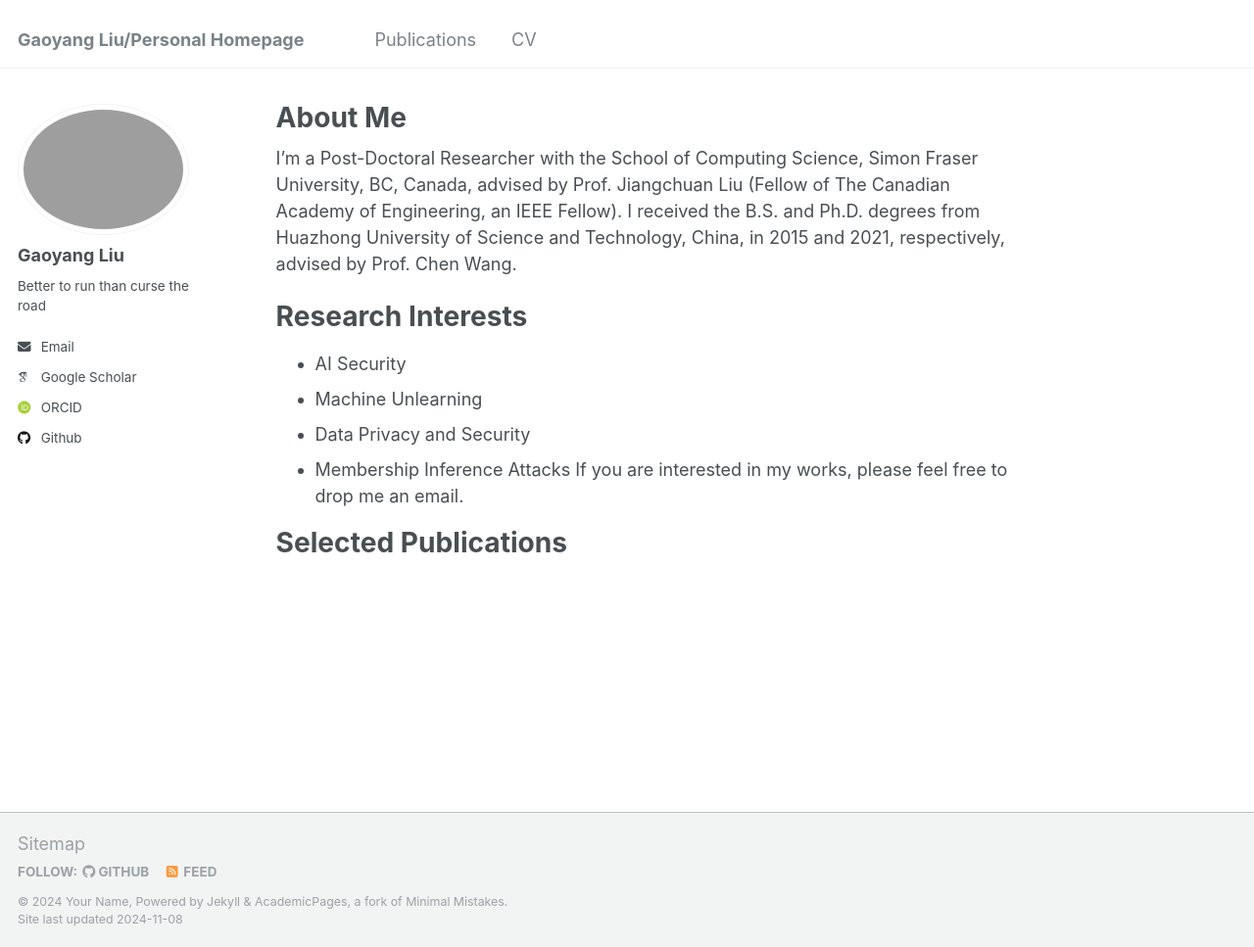
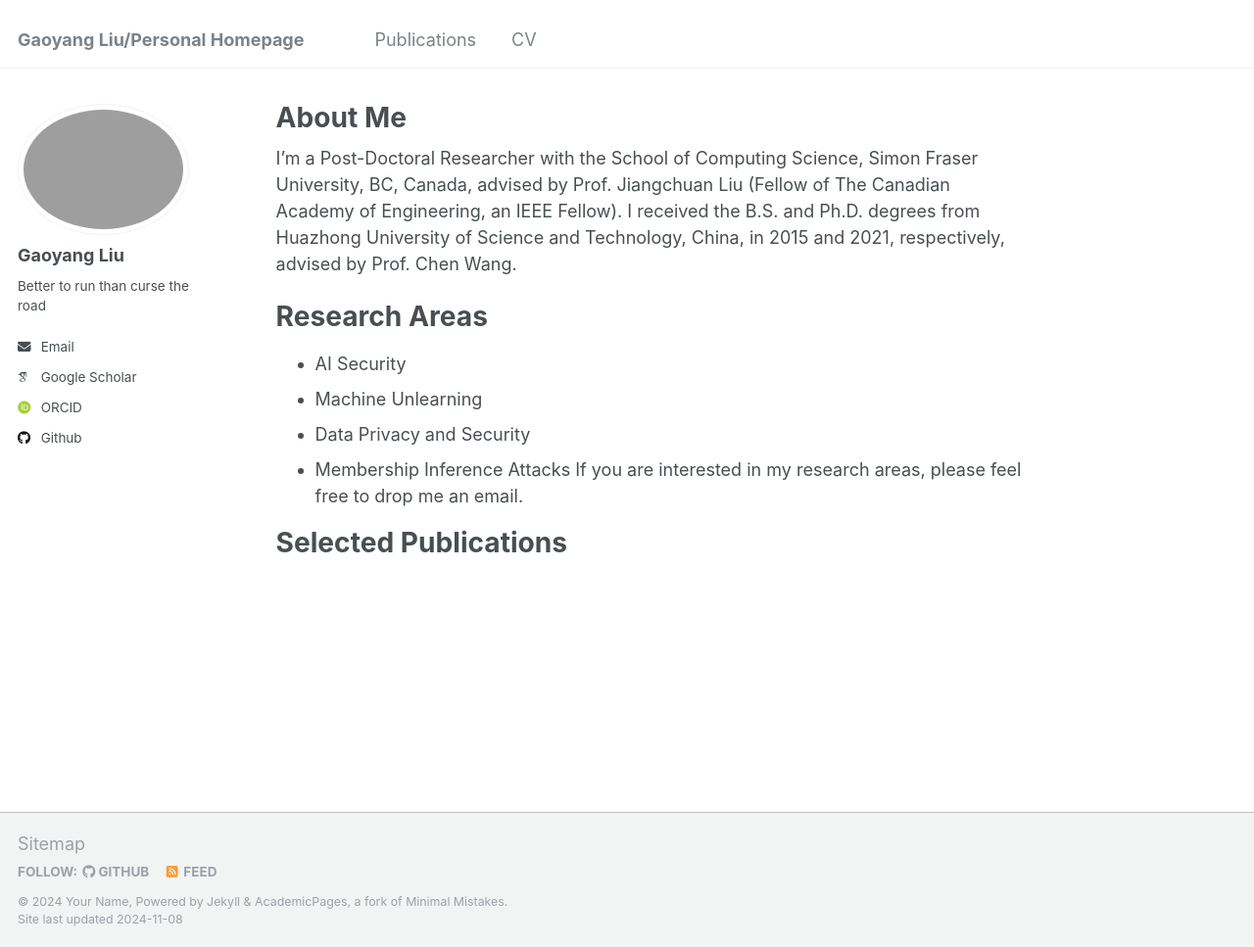
Before and after one commit to gyliu1991/gyliu1991.github.io, a Jekyll site: the page built from _pages/about.md, in a window 1280 px wide and 967 px high. Shown: the whole window at 98% size. Built offline with Jekyll 4.4.1, drawn with Linux system fonts in a browser that asks for light colours; some web fonts are replaced.

Commit message:
Update about.md

```diff
--- a/_pages/about.md
+++ b/_pages/about.md
@@ -9,13 +9,13 @@ redirect_from:
 
 I'm a Post-Doctoral Researcher with the School of Computing Science, Simon Fraser University, BC, Canada, advised by Prof. Jiangchuan Liu (Fellow of The Canadian Academy of Engineering, an IEEE Fellow). I received the B.S. and Ph.D. degrees from Huazhong University of Science and Technology, China, in 2015 and 2021, respectively, advised by Prof. Chen Wang.
 
-Research Interests
+Research Areas
 ====
 * AI Security
 * Machine Unlearning
 * Data Privacy and Security
 * Membership Inference Attacks
-If you are interested in my works, please feel free to drop me an email.
+If you are interested in my research areas, please feel free to drop me an email.
 
 
 
```
